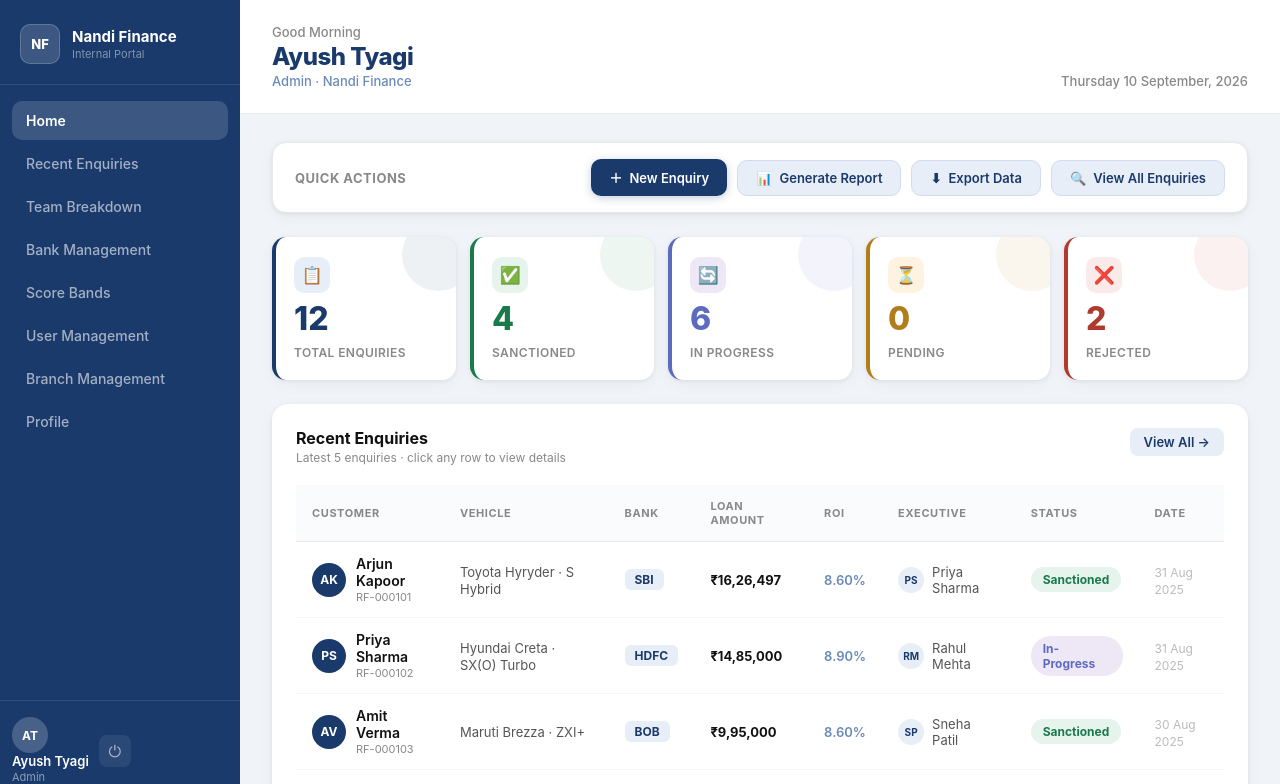
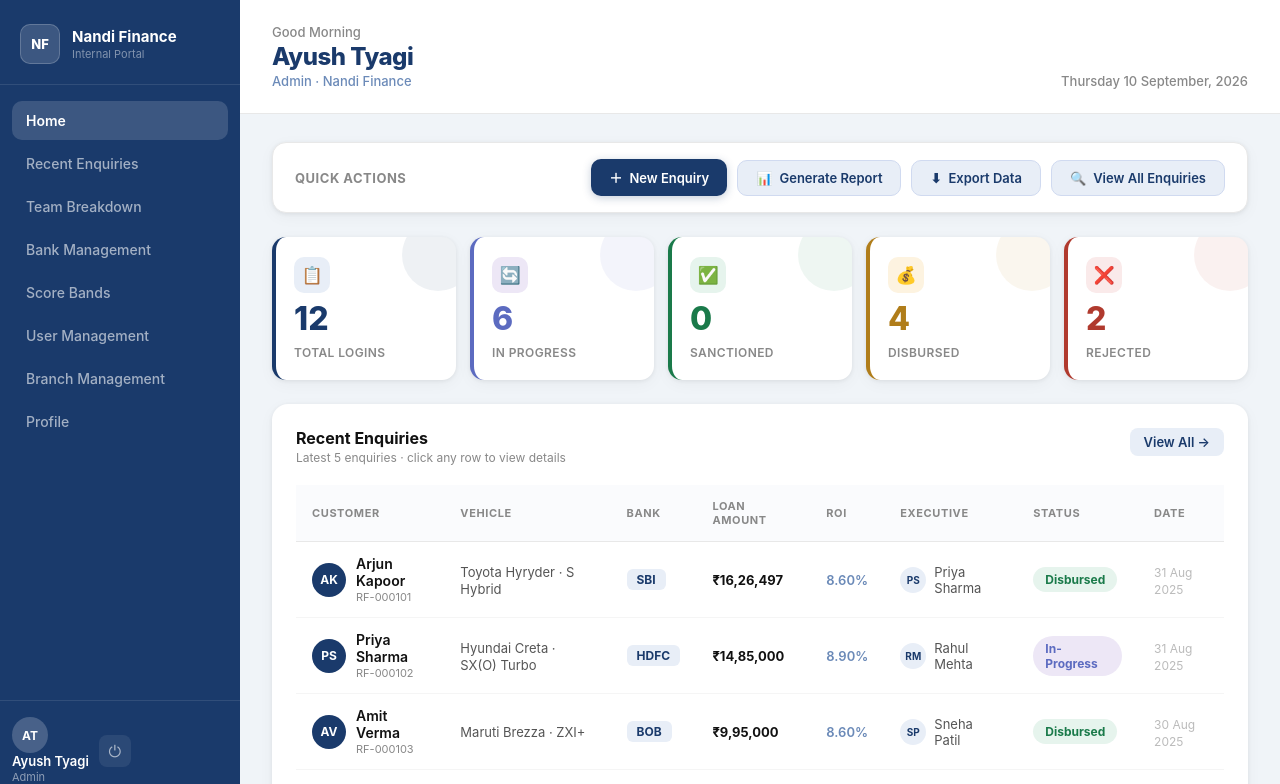
Before and after one commit to shoryataneja/finance-mockup, a React (Vite) app: page /home in a window 1280 px wide. Shown: the top 784 px of the page. Built offline with nearby package versions, Linux system fonts and the light colour scheme.

Commit message:
feat : kpi cads changes

```diff
--- a/src/data/enquiries.js
+++ b/src/data/enquiries.js
@@ -12,7 +12,7 @@ export const ENQUIRIES = [
     car: 'Toyota Hyryder', variant: 'S Hybrid', vehiclePrice: 2426497,
     dealer: 'Nandi Toyota, Koramangala', downPayment: 800000,
     loanAmount: 1626497, tenure: 60, bank: 'SBI', roi: '8.60%',
-    emi: 33420, status: 'Sanctioned', executive: 'Priya Sharma',
+    emi: 33420, status: 'Disbursed', executive: 'Priya Sharma',
     date: '31 Aug 2025', dateRaw: '2025-08-31',
     leadStage: 7,
     documents: [
@@ -66,7 +66,7 @@ export const ENQUIRIES = [
     car: 'Maruti Brezza', variant: 'ZXI+', vehiclePrice: 1345000,
     dealer: 'Mandovi Motors, Jayanagar', downPayment: 350000,
     loanAmount: 995000, tenure: 48, bank: 'BOB', roi: '8.60%',
-    emi: 24650, status: 'Sanctioned', executive: 'Sneha Patil',
+    emi: 24650, status: 'Disbursed', executive: 'Sneha Patil',
     date: '30 Aug 2025', dateRaw: '2025-08-30',
     leadStage: 8,
     documents: [
@@ -123,7 +123,7 @@ export const ENQUIRIES = [
     car: 'Mahindra XUV700', variant: 'AX7 L Diesel', vehiclePrice: 2650000,
     dealer: 'Mahindra First Choice, Hebbal', downPayment: 700000,
     loanAmount: 1950000, tenure: 60, bank: 'Kotak', roi: '8.80%',
-    emi: 40250, status: 'Sanctioned', executive: 'Deepika Nair',
+    emi: 40250, status: 'Disbursed', executive: 'Deepika Nair',
     date: '25 Aug 2025', dateRaw: '2025-08-25',
     leadStage: 7,
     documents: [
@@ -179,7 +179,7 @@ export const ENQUIRIES = [
     car: 'Kia Seltos', variant: 'HTX Plus Turbo', vehiclePrice: 1780000,
     dealer: 'Kia Motors, Bannerghatta Rd', downPayment: 480000,
     loanAmount: 1300000, tenure: 48, bank: 'Yes Bank', roi: '8.75%',
-    emi: 32400, status: 'Sanctioned', executive: 'Rahul Mehta',
+    emi: 32400, status: 'Disbursed', executive: 'Rahul Mehta',
     date: '24 Aug 2025', dateRaw: '2025-08-24',
     leadStage: 7,
     documents: [
--- a/src/pages/Enquiries.jsx
+++ b/src/pages/Enquiries.jsx
@@ -4,14 +4,14 @@ import { ENQUIRIES, EXECUTIVES } from '../data/enquiries';
 import './Enquiries.css';
 
 const STATUS_CLASS = {
+  'In-Progress': 'status-indigo',
   Sanctioned: 'status-green',
+  Disbursed: 'status-green',
   Rejected: 'status-red',
-  Pending: 'status-amber',
-  'In-Progress': 'status-indigo',
 };
 
 const BANKS = [...new Set(ENQUIRIES.map(e => e.bank))].sort();
-const STATUSES = ['Sanctioned', 'In-Progress', 'Pending', 'Rejected'];
+const STATUSES = ['In-Progress', 'Sanctioned', 'Disbursed', 'Rejected'];
 const BANK_STAGES = ['Sent to Bank', 'Under Bank Consideration', 'Verification / FI', 'Approved', 'Agreement Completed', 'Disbursement'];
 const PROFILES = ['Salaried', 'Business'];
 const RESIDENCES = ['Own', 'Rented'];
--- a/src/pages/Home.jsx
+++ b/src/pages/Home.jsx
@@ -7,10 +7,10 @@ const NAME = 'Ayush Tyagi';
 const ROLE = 'Admin';
 
 const STATUS_CLASS = {
+  'In-Progress': 'status-indigo',
   Sanctioned: 'status-green',
+  Disbursed: 'status-green',
   Rejected: 'status-red',
-  Pending: 'status-amber',
-  'In-Progress': 'status-indigo',
 };
 
 const PROFILES = ['Salaried', 'Business', 'Self Employee', 'Company', 'Agriculture'];
@@ -53,11 +53,11 @@ export default function HomePage() {
   const RECENT = ENQUIRIES.slice(0, 5);
 
   const KPI = [
-    { label: 'Total Enquiries', value: ENQUIRIES.length,                                         color: 'blue',   icon: '📋' },
-    { label: 'Sanctioned',      value: ENQUIRIES.filter(e => e.status === 'Sanctioned').length,  color: 'green',  icon: '✅' },
-    { label: 'In Progress',     value: ENQUIRIES.filter(e => e.status === 'In-Progress').length, color: 'indigo', icon: '🔄' },
-    { label: 'Pending',         value: ENQUIRIES.filter(e => e.status === 'Pending').length,     color: 'amber',  icon: '⏳' },
-    { label: 'Rejected',        value: ENQUIRIES.filter(e => e.status === 'Rejected').length,    color: 'red',    icon: '❌' },
+    { label: 'Total Logins',  value: ENQUIRIES.length,                                          color: 'blue',   icon: '📋' },
+    { label: 'In Progress',   value: ENQUIRIES.filter(e => e.status === 'In-Progress').length,  color: 'indigo', icon: '🔄' },
+    { label: 'Sanctioned',    value: ENQUIRIES.filter(e => e.status === 'Sanctioned').length,   color: 'green',  icon: '✅' },
+    { label: 'Disbursed',     value: ENQUIRIES.filter(e => e.status === 'Disbursed').length,    color: 'amber',  icon: '💰' },
+    { label: 'Rejected',      value: ENQUIRIES.filter(e => e.status === 'Rejected').length,     color: 'red',    icon: '❌' },
   ];
 
   // ── Drawer state ──
```
